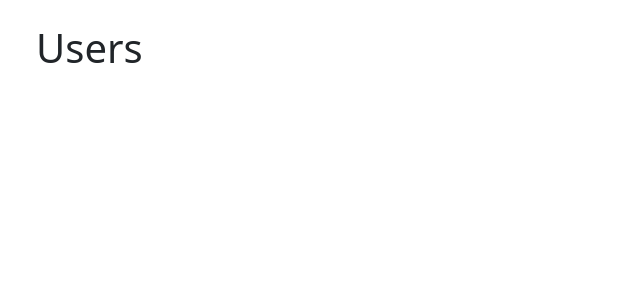
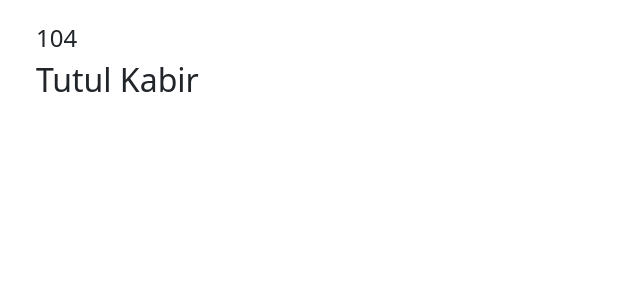
Before and after one commit to tkabir3066/react-js-basics, a React (Create React App) app: page / in a window 1280 px wide. Shown: the top 300 px of the page, without its empty margins (0-640 px from the left). Built offline with nearby package versions, Linux system fonts and the light colour scheme.

Commit message:
updated propTypes

```diff
--- /dev/null
+++ b/src/PropTypes/User.js
@@ -0,0 +1,27 @@
+import React from "react";
+
+import PropTypes from "prop-types";
+
+const User = (props) => {
+  console.log(props.user);
+  return (
+    <div>
+      <h4>{props.user.id}</h4>
+      <h2>{props.user.name}</h2>
+    </div>
+  );
+};
+
+User.propTypes = {
+  userName: PropTypes.string,
+  userId: PropTypes.number,
+};
+
+User.defaultProps = {
+  user: PropTypes.shape({
+    id: PropTypes.number,
+    name: PropTypes.string,
+  }),
+};
+
+export default User;
--- a/src/PropTypes/Users.js
+++ b/src/PropTypes/Users.js
@@ -1,10 +1,12 @@
-import React from "react";
+import React, { useState } from "react";
+import User from "./User";
+const Users = () => {
+  const [user, setUser] = useState({ name: "Tutul Kabir", id: 104 });
 
-const Users = () => {
   return (
-    <div>
-      <h1>Users</h1>
-    </div>
+    <>
+      <User user={user} />
+    </>
   );
 };
 
```
